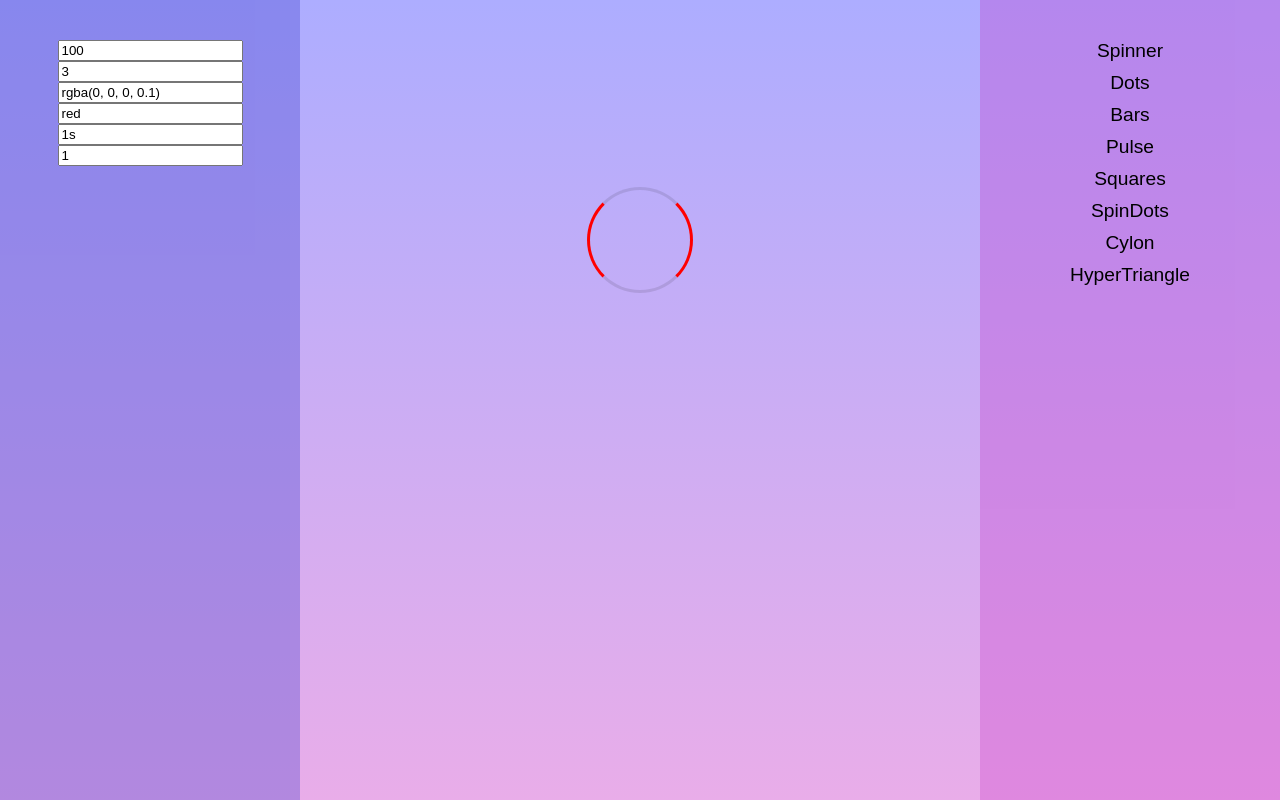
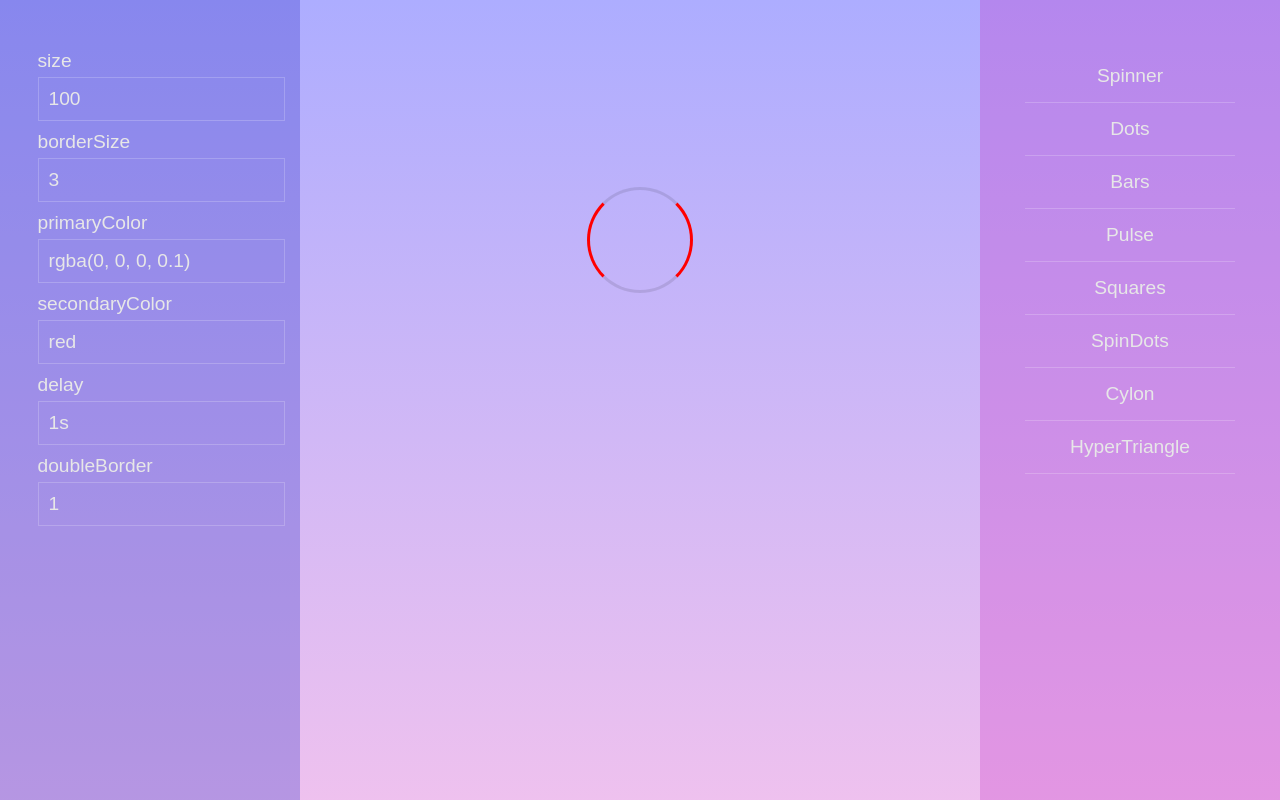
Before and after one commit to josue-rojas/react-loading, a React (Create React App) app: page / in a window 1280 px wide. Built offline with nearby package versions, Linux system fonts and the light colour scheme.

Commit message:
input menu styled

```diff
--- a/src/App.js
+++ b/src/App.js
@@ -1,5 +1,4 @@
 import React, { Component } from 'react';
-import InputTable from './Components/View/InputTable'
 import SideMenu from './Components/View/SideMenu'
 import Inputs from './Components/View/Inputs'
 import * as Loaders from './Components/View/LoaderMakers';
@@ -47,6 +46,7 @@ export default class App extends Component{
       links.push(
         <a className='menu-link' href={'#' + i}>
           {Loaders.Makers[i].title}
+          <div className='line'/>
         </a>)
       }
     return links;
--- a/src/Components/View/InputTable.js
+++ /dev/null
@@ -1,77 +0,0 @@
-import React, { Component } from 'react';
-// seperated this cause it was too big...(to fail?!?!?!)
-export default class InputTable extends Component{
-  createInputRows(titles, defaults){
-    const inputRows = [];
-    const style = {
-      prop: {
-        fontWeight: 800,
-        width: '150px',
-        textAlign: 'center',
-        display: 'inline-block',
-        border: '1px solid black',
-        padding: '5px 0',
-      },
-      inputProp: {
-        fontWeight: 800,
-        width: '150px',
-        textAlign: 'center',
-        display: 'inline-block',
-        border: '1px solid black',
-        padding: '2px 0',
-      },
-      input: {
-        margin: 0,
-        border: 0,
-      }
-    }
-    for(let i = 0; i < titles.length; i++){
-      inputRows.push(
-        <div key={i+'inputrow'}>
-          <div style={style.prop}>{titles[i]}</div>
-          <div style={style.prop}>
-            <input
-              style={style.input}
-              onKeyDown={(e)=>{ e.stopPropagation();}}
-              onChange={(e) => this.props.handleInput(e, i)}
-              value={defaults[i]}/>
-          </div>
-        </div>
-      )
-    }
-    return inputRows;
-  }
-  render(){
-    const style={
-      title: {
-        fontWeight: 800,
-        fontSize: '1.2rem',
-        textAlign: 'center',
-        padding: '7px 0',
-        marginTop: '15px',
-        border: '1px solid black',
-        backgroundColor: 'black',
-        color: 'white',
-      },
-      th: {
-        fontWeight: 800,
-        width: '150px',
-        textAlign: 'center',
-        display: 'inline-block',
-        border: '1px solid black',
-        padding: '3px 0',
-      },
-    }
-    const inputRows = this.createInputRows(this.props.titles, this.props.values);
-    return(
-      <div>
-        <div style={style.title}>{this.props.title}</div>
-        <div>
-          <div style={style.th}>Props</div>
-          <div style={style.th}>Input</div>
-        </div>
-        {inputRows}
-      </div>
-    )
-  }
-}
--- a/src/Components/View/Inputs.js
+++ b/src/Components/View/Inputs.js
@@ -1,10 +1,12 @@
 import React, { Component } from 'react';
+import './Styles/Inputs.css';
 
 export default class Inputs extends Component{
   constructor(props){
     super(props);
     this.state = {
       values: this.props.LoaderMaker.defaults,
+      titles: this.props.LoaderMaker.titles,
     }
     this.makeInput = this.makeInput.bind(this);
     this.handleInput = this.handleInput.bind(this);
@@ -20,9 +22,16 @@ export default class Inputs extends Component{
   makeInput(){
     const inputs = [];
     for(let i = 0; i < this.state.values.length; i++){
-      inputs.push(<input
-        onChange={(e) => this.handleInput(e, i)}
-        value={this.state.values[i]}/>)
+      inputs.push(
+        <div className='inputs'>
+          <div className='input-title'>
+            {this.state.titles[i]}
+          </div>
+          <input
+            className='inputs-box'
+            onChange={(e) => this.handleInput(e, i)}
+            value={this.state.values[i]}/>
+        </div>)
     }
     return inputs;
   }
@@ -30,6 +39,7 @@ export default class Inputs extends Component{
     const style = {
       display: 'flex',
       flexDirection: 'column',
+      width: '75%',
     }
     return(
       <div style={style}>
--- /dev/null
+++ b/src/Components/View/Styles/Inputs.css
@@ -0,0 +1,21 @@
+.inputs{
+  margin-bottom: 10px;
+}
+.input-title{
+  color: #e7e7e7;
+  margin-bottom: 5px;
+}
+.inputs-box{
+  width: 100%;
+  font-size: 1.2rem;
+  background-color: rgba(0,0,0,0);
+  border: none;
+  padding: 10px;
+  color: #e7e7e7;
+  border: 1px solid rgba(255,255,255,.2);
+  outline: none
+}
+.inputs-box:focus{
+  color: rgba(5, 244, 255, 1);
+  border: 1px solid rgba(5, 244, 255, 1);
+}
--- a/src/Components/View/Styles/SideMenu.css
+++ b/src/Components/View/Styles/SideMenu.css
@@ -1,5 +1,5 @@
 .SideMenu{
-  min-height: calc(100vh - 40px);
+  min-height: calc(100vh - 50px);
   width: 100%;
   display: flex;
   flex-direction: column;
@@ -7,7 +7,7 @@
   transform: translate(0%);
   transition: 400ms;
   align-items: center;
-  padding-top: 40px;
+  padding-top: 50px;
   z-index: 3;
   margin: 0;
 }
@@ -54,7 +54,7 @@
   position: relative;
   z-index: 3; }
   .hamburger-menu:hover .line {
-    background-color: #05fbff; }
+    background-color: rgba(5, 244, 255, 1); }
   .hamburger-menu .line {
     position: absolute;
     width: 100%;
@@ -100,7 +100,7 @@
 .dot-menu .dot.bottom {
   margin-left: 29px}
 .dot-menu:hover .dot{
-  background-color: #05fbff;
+  background-color: rgba(5, 244, 255, 1);
 }
 .dot-menu.active{
   margin-top: 0px;
--- a/src/index.css
+++ b/src/index.css
@@ -3,12 +3,13 @@ body {
   padding: 0;
   font-family: sans-serif;
   transform: translateZ(0);
-  background: linear-gradient(rgba(50,50,255,.4), rgba(200,50,200,.4));
+  background: linear-gradient(rgba(50,50,255,.4), rgba(200,50,200,.3));
   background-position: center;
   background-repeat: no-repeat;
   background-size: cover;
   min-height: 100vh;
   overflow-x: hidden;
+  font-size: 1.2rem;
 }
 
 a{
@@ -20,12 +21,25 @@ a:hover{
 }
 
 .menu-link{
-  margin-bottom: 10px;
-  font-size: 1.2rem;
-  transition: 300ms;
+  padding-top: 15px;
+  transition: 400ms;
+  width: 100%;
+  text-align: center;
+  color: #e7e7e7;
 }
 .menu-link:hover{
-  opacity: .7;
+  color: rgba(5, 244, 255, 1);;
+}
+.menu-link .line{
+  margin: auto;
+  margin-top: 15px;
+  width: 70%;
+  border-bottom: 1px solid rgba(255,255,255,.2);
+  transition: 400ms
+}
+.menu-link:hover .line{
+  width: 25%;
+  border-bottom: 1px solid rgba(5, 244, 255, 1);
 }
 
 .loader-box{
```
